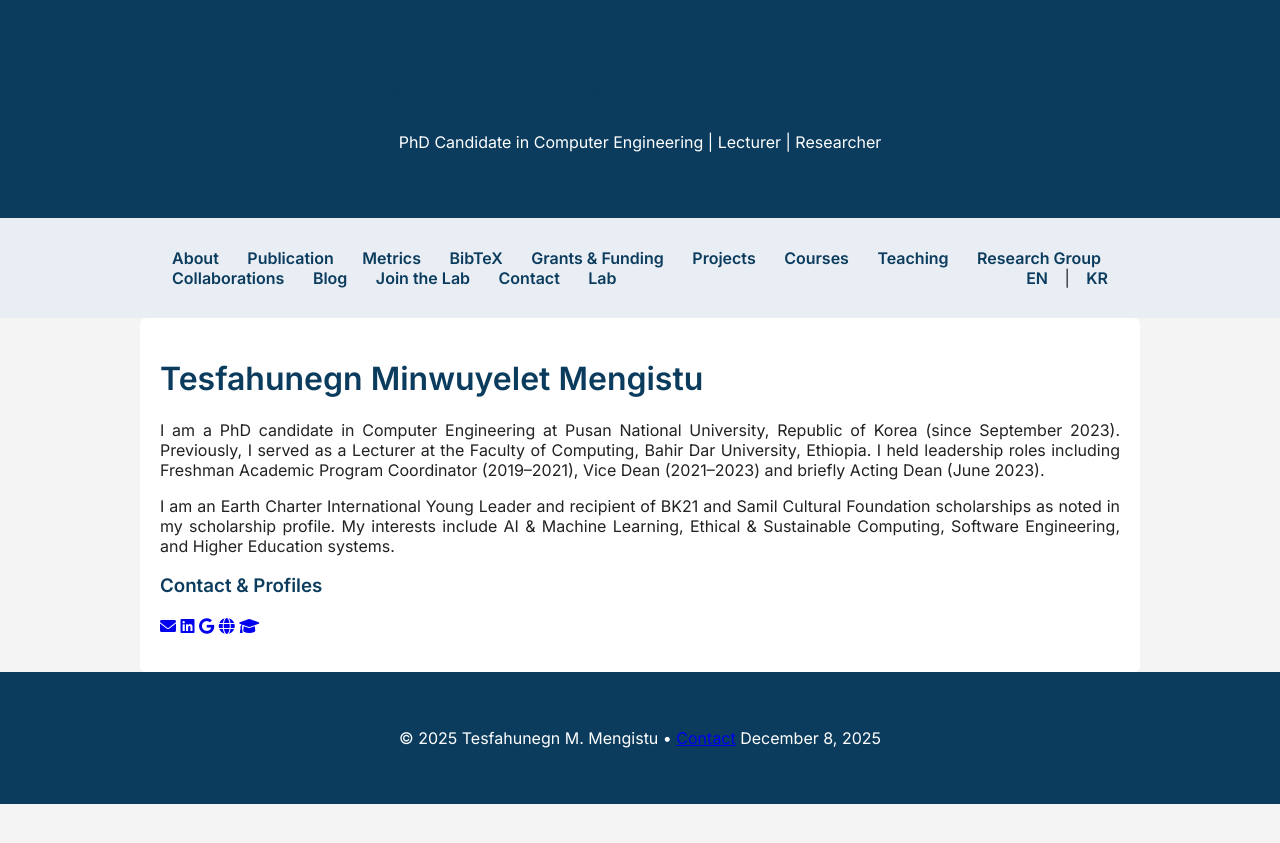
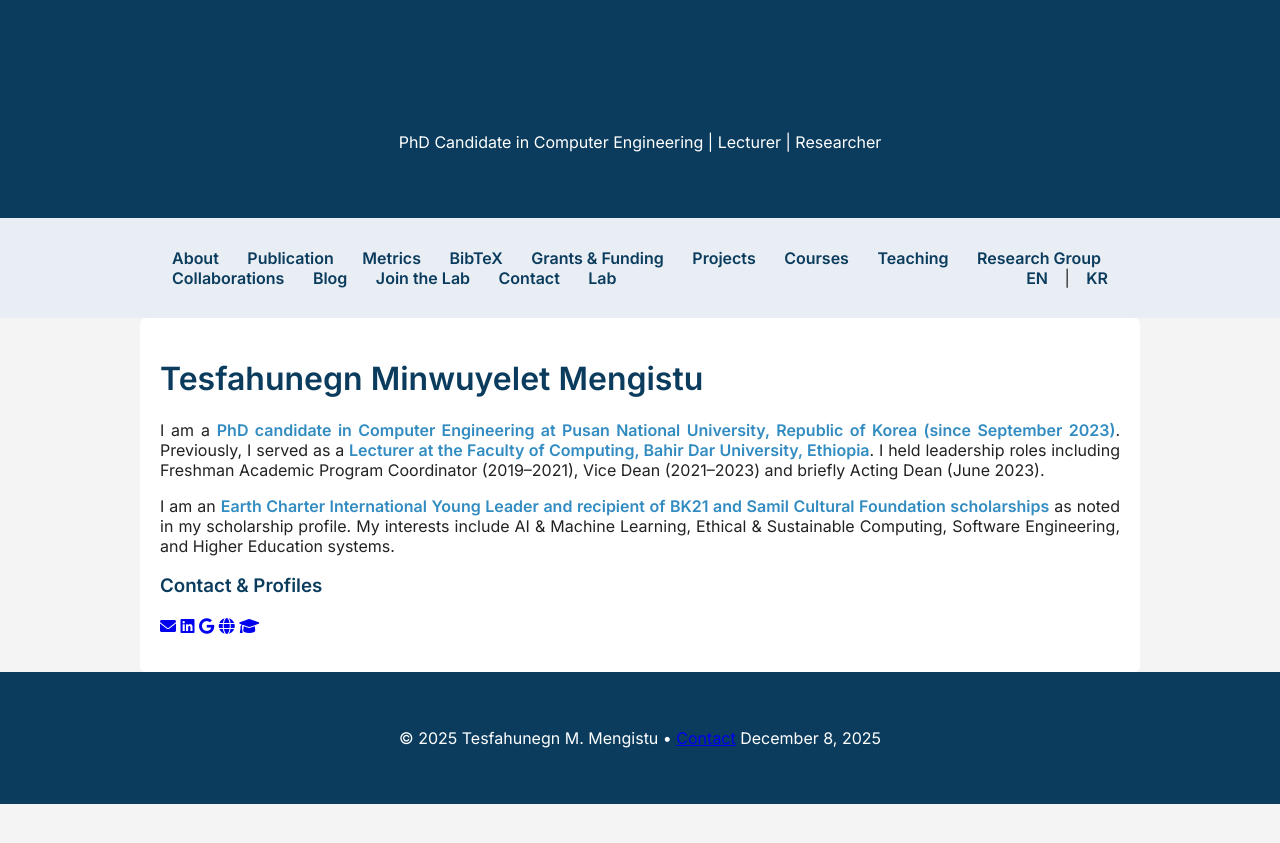
Before and after one commit to Tesfahunegn369/tesfahunegn369.github.io, a Jekyll site: the page built from index.md, in a window 1280 px wide. Shown: the top 843 px of the page. Built offline with Jekyll 4.4.1, drawn with Linux system fonts in a browser that asks for light colours.

Commit message:
Update css

```diff
--- a/assets/css/main.css
+++ b/assets/css/main.css
@@ -26,3 +26,8 @@ a.button{display:inline-block;padding:8px 12px;background:var(--secondary);color
 main {
   text-align: justify;
 }
+
+.bold-blue {
+  font-weight: bold;        /* Makes text bold */
+  color: #328cc1;           /* Makes text blue (you can adjust the shade as you like) */
+}
```
